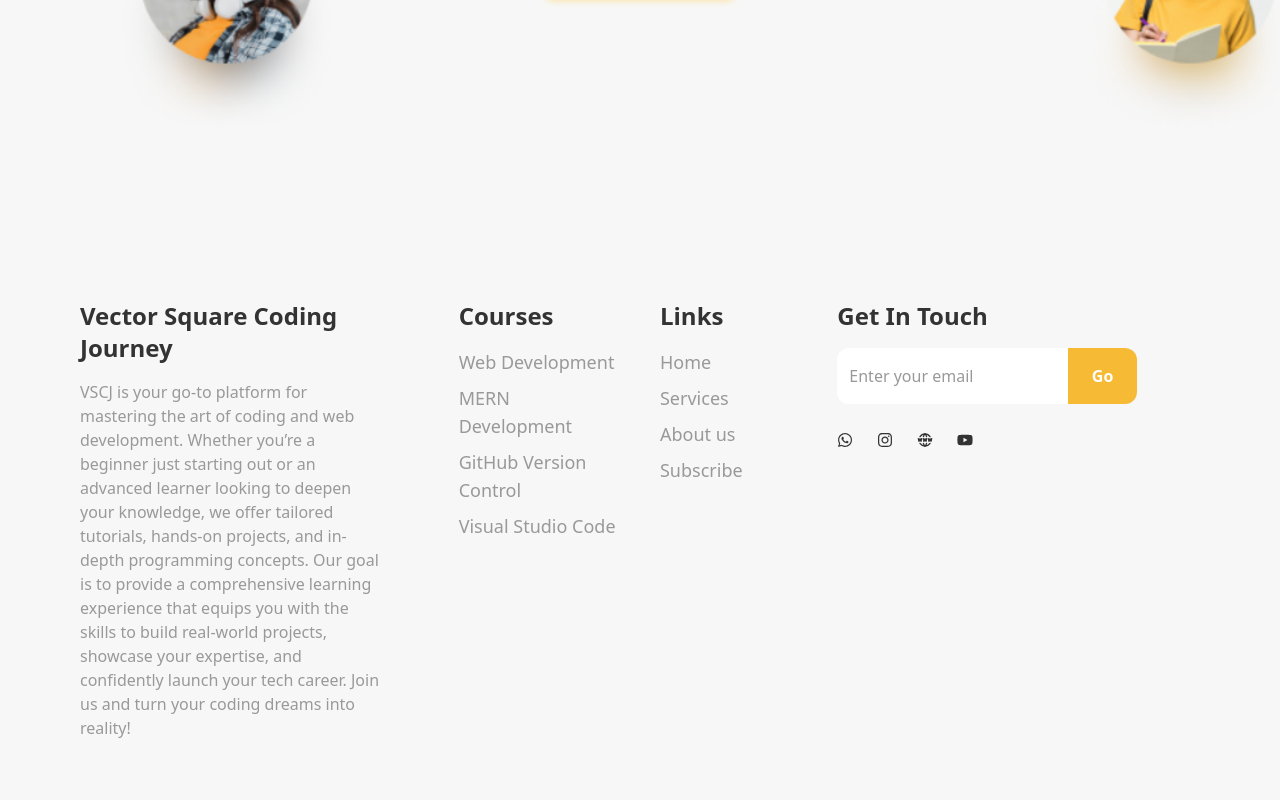
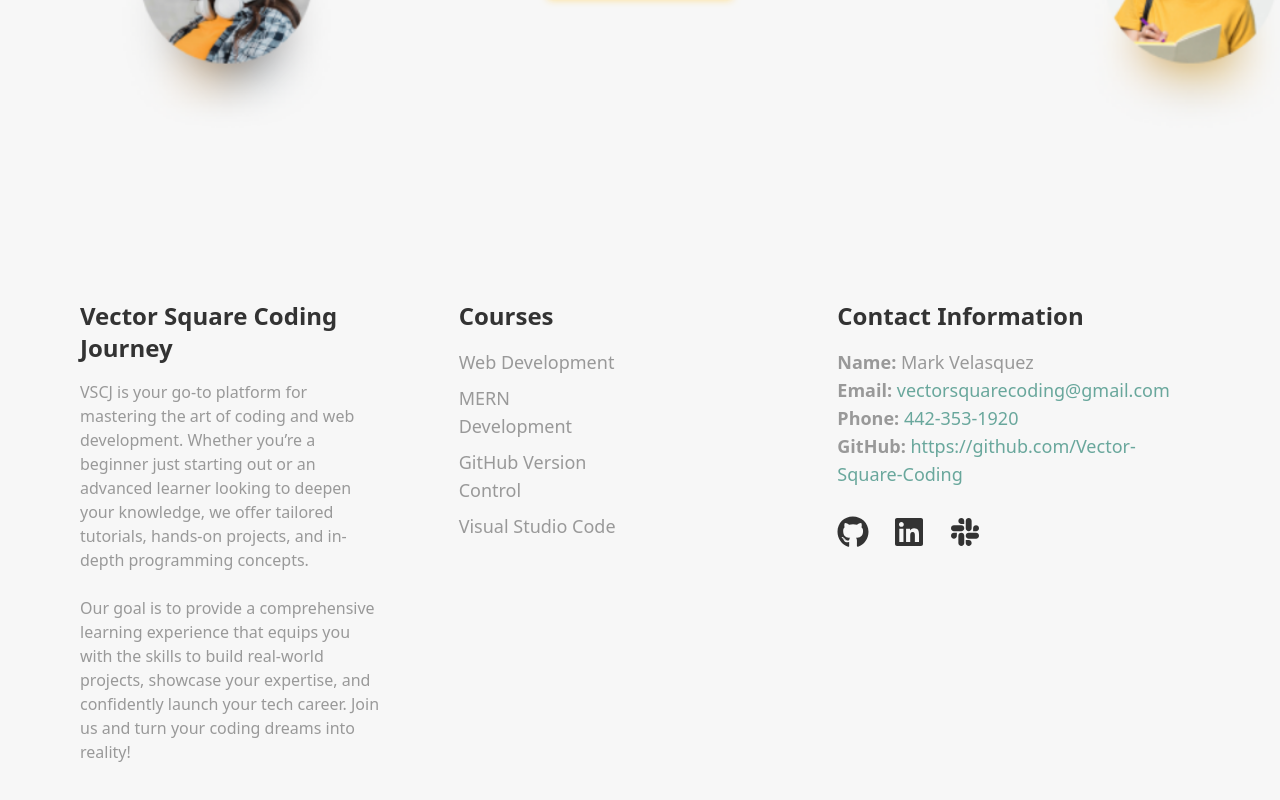
Before and after one commit to MCVelasquez45/vectorsquare, a React (Vite) app: page / in a window 1280 px wide. Shown: the part 3715-4515 px from the top of the page. Built offline with nearby package versions, Linux system fonts and the light colour scheme.

Commit message:
Updated the footer componert to have contant info as well as github,linkedIn, and slack icon and links

```diff
--- a/src/components/Footer/Footer.jsx
+++ b/src/components/Footer/Footer.jsx
@@ -1,6 +1,5 @@
 import React from "react";
-import { FaInstagram, FaWhatsapp, FaYoutube } from "react-icons/fa";
-import { TbWorldWww } from "react-icons/tb";
+import { FaGithub, FaLinkedin, FaSlack } from "react-icons/fa";
 import { motion } from "framer-motion";
 
 const Footer = () => {
@@ -12,16 +11,25 @@ const Footer = () => {
         className="container"
       >
         <div className="grid grid-cols-1 md:grid-cols-2 lg:grid-cols-3 gap-14 md:gap-4">
-          {/* first section */}
+          {/* First section */}
           <div className="space-y-4 max-w-[300px]">
             <h1 className="text-2xl font-bold">Vector Square Coding Journey</h1>
             <p className="text-dark2">
-           VSCJ is your go-to platform for mastering the art of coding and web development. Whether you’re a beginner just starting out or an advanced learner looking to deepen your knowledge, we offer tailored tutorials, hands-on projects, and in-depth programming concepts.
-
-Our goal is to provide a comprehensive learning experience that equips you with the skills to build real-world projects, showcase your expertise, and confidently launch your tech career. Join us and turn your coding dreams into reality!
+              VSCJ is your go-to platform for mastering the art of coding and
+              web development. Whether you’re a beginner just starting out or
+              an advanced learner looking to deepen your knowledge, we offer
+              tailored tutorials, hands-on projects, and in-depth programming
+              concepts.
+              <br />
+              <br />
+              Our goal is to provide a comprehensive learning experience that
+              equips you with the skills to build real-world projects, showcase
+              your expertise, and confidently launch your tech career. Join us
+              and turn your coding dreams into reality!
             </p>
           </div>
-          {/* second section */}
+
+          {/* Second section */}
           <div className="grid grid-cols-2 gap-10">
             <div className="space-y-4">
               <h1 className="text-2xl font-bold">Courses</h1>
@@ -31,7 +39,7 @@ Our goal is to provide a comprehensive learning experience that equips you with
                     Web Development
                   </li>
                   <li className="cursor-pointer hover:text-secondary duration-200">
-                   MERN Development
+                    MERN Development
                   </li>
                   <li className="cursor-pointer hover:text-secondary duration-200">
                     GitHub Version Control
@@ -42,52 +50,75 @@ Our goal is to provide a comprehensive learning experience that equips you with
                 </ul>
               </div>
             </div>
-            <div className="space-y-4">
-              <h1 className="text-2xl font-bold">Links</h1>
-              <div className="text-dark2">
-                <ul className="space-y-2 text-lg">
-                  <li className="cursor-pointer hover:text-secondary duration-200">
-                    Home
-                  </li>
-                  <li className="cursor-pointer hover:text-secondary duration-200">
-                    Services
-                  </li>
-                  <li className="cursor-pointer hover:text-secondary duration-200">
-                    About us
-                  </li>
-                  <li className="cursor-pointer hover:text-secondary duration-200">
-                    Subscribe
-                  </li>
-                </ul>
-              </div>
+          </div>
+
+          {/* Contact Information */}
+          <div className="space-y-4">
+            <h1 className="text-2xl font-bold">Contact Information</h1>
+            <div className="text-dark2">
+              <p className="text-lg">
+                <strong>Name:</strong> Mark Velasquez
+              </p>
+              <p className="text-lg">
+                <strong>Email:</strong>{" "}
+                <a
+                  href="mailto:vectorsquarecoding@gmail.com"
+                  className="text-secondary hover:underline"
+                >
+                  vectorsquarecoding@gmail.com
+                </a>
+              </p>
+              <p className="text-lg">
+                <strong>Phone:</strong>{" "}
+                <a
+                  href="tel:4423531920"
+                  className="text-secondary hover:underline"
+                >
+                  442-353-1920
+                </a>
+              </p>
+              <p className="text-lg">
+                <strong>GitHub:</strong>{" "}
+                <a
+                  href="https://github.com/Vector-Square-Coding"
+                  target="_blank"
+                  rel="noopener noreferrer"
+                  className="text-secondary hover:underline"
+                >
+                  https://github.com/Vector-Square-Coding
+                </a>
+              </p>
             </div>
-          </div>
-          {/* third section */}
-          <div className="space-y-4 max-w-[300px]">
-            <h1 className="text-2xl font-bold">Get In Touch</h1>
-            <div className="flex items-center">
-              <input
-                type="text"
-                placeholder="Enter your email"
-                className="p-3 rounded-s-xl bg-white w-full py-4 focus:ring-0 focus:outline-none placeholder:text-dark2"
-              />
-              <button className="bg-primary text-white font-semibold py-4 px-6 rounded-e-xl">
-                Go
-              </button>
-            </div>
-            {/* social icons */}
             <div className="flex space-x-6 py-3">
-              <a href="#">
-                <FaWhatsapp className="cursor-pointer hover:text-primary hover:scale-105 duration-200" />
+              <a
+                href="https://github.com/Vector-Square-Coding"
+                target="_blank"
+                rel="noopener noreferrer"
+              >
+                <FaGithub
+                  size={32}
+                  className="cursor-pointer hover:text-primary hover:scale-105 duration-200"
+                />
               </a>
-              <a href="#">
-                <FaInstagram className="cursor-pointer hover:text-primary hover:scale-105 duration-200" />
+              <a
+                href="https://www.linkedin.com/in/mark-velasquez4545/"
+                target="_blank"
+                rel="noopener noreferrer"
+              >
+                <FaLinkedin
+                  size={32}
+                  className="cursor-pointer hover:text-primary hover:scale-105 duration-200"
+                />
               </a>
-              <a href="#">
-                <TbWorldWww className="cursor-pointer hover:text-primary hover:scale-105 duration-200" />
-              </a>
-              <a href="#">
-                <FaYoutube className="cursor-pointer hover:text-primary hover:scale-105 duration-200" />
+              <a
+                href="https://vectorsquarec-jh68932.slack.com/archives/C086Y6J43PW"
+                target="_blank"
+                rel="noopener noreferrer"
+              >
+                <FaSlack
+                  size={32}
+                  className="cursor-pointer hover:text-primary hover:scale-105 duration-200"
+                />
               </a>
             </div>
           </div>
```
